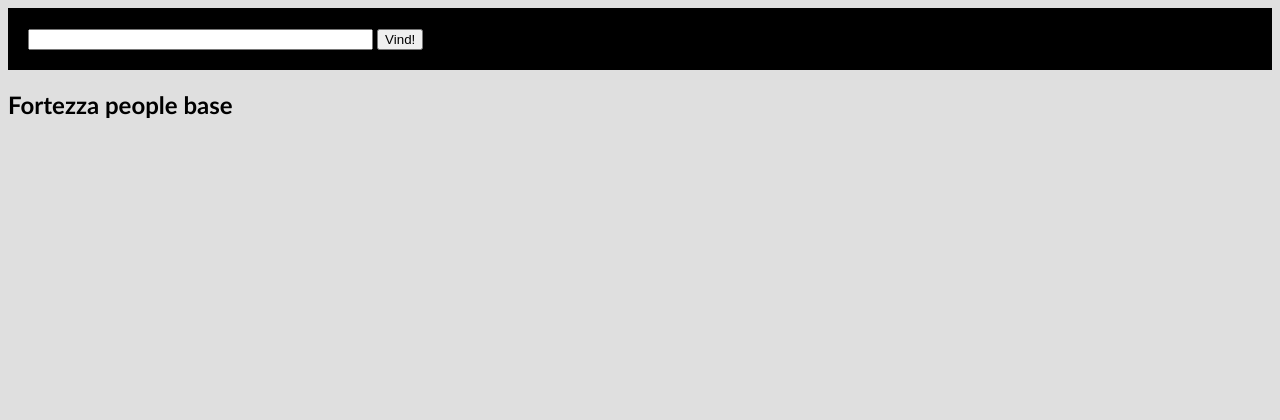
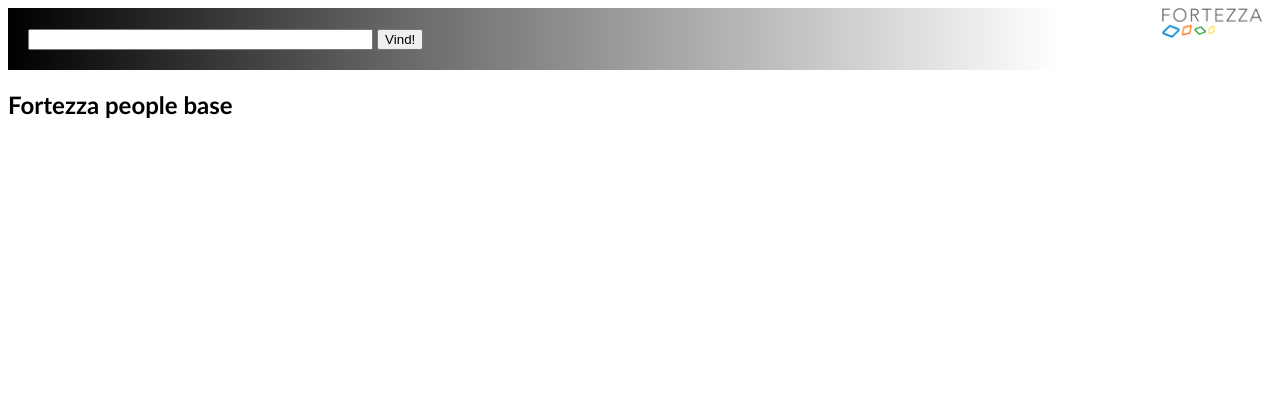
Before and after one commit to xiffy/pplbase, a Flask app: page / in a window 1280 px wide. Shown: the top 420 px of the page. Run offline with Flask 2, Linux system fonts and the light colour scheme; data that the repository does not hold is empty.

Commit message:
Iets met containers. Nu elastic nog

```diff
--- a/app.py
+++ b/app.py
@@ -51,7 +51,7 @@
     else:
         return str(response)
 
-@app.route('/nieuw', methods=["GET", "POST"])
+@app.route('/new', methods=["GET", "POST"])
 def add_person():
     if request.method == 'POST':
         person_save()
--- a/requirements.txt
+++ b/requirements.txt
@@ -18,7 +18,6 @@
 numpy==1.17.4
 pandas==0.25.3
 pycrypto==2.6.1
-PyGObject==3.30.4
 python-dateutil==2.8.1
 pytz==2019.3
 pyxdg==0.25
--- a/static/pplbase.css
+++ b/static/pplbase.css
@@ -1,5 +1,5 @@
 body {
-    background: #dfdfdf;
+    background: #fff ;
     font-family: Calibri, Helvetica, sans-serif;
 }
 
@@ -33,17 +33,29 @@
 }
 
 .pageheader {
-    background: #000;
+    background: linear-gradient(90deg, rgba(0,0,0,1) 0%, rgba(101,101,101,1) 30%, rgba(255,255,255,1) 83%);
     color: #fff;
-    padding: 20px 0;
 }
 .pageheader form {
-    margin: 0 20px;
+    margin: 20px 20px;
+}
+.pageheader .logo {
+    position: relative;
+    top: 0;
+    right: 10px;
+    width: 100px;
+    height: 50px;
+    display: inline-block;
+    background: url('/static/fortezza.png') no-repeat;
+    background-size: contain;
 }
 
 .formwrap {
-    padding: 10px 20px;
+    padding: 10px 10px 10px 20px;
     background: azure;
+    -webkit-box-shadow: 3px 3px 10px 0 rgba(69,69,69,1);
+	-moz-box-shadow: 3px 3px 10px 0 rgba(69,69,69,1);
+	box-shadow: 3px 3px 10px 0 rgba(69,69,69,1);
 }
 .bigbutton {
     padding: 5px 20px;
@@ -81,8 +93,9 @@
 }
 
 .sidebar {
-    background: #fff;
+    background: transparent;
     padding: 10px;
+    margin-right: 10px;
 }
 .buckets ul {
     margin: 0 0 10px 0;
--- a/templates/home.html
+++ b/templates/home.html
@@ -8,6 +8,7 @@
                     <input type="submit" value="Vind!" />
                 </form>
             </div>
+            <div class="logo"></div>
         </div>
 
         <div class="row">
@@ -33,7 +34,9 @@
                 {% endfor %}
             </div>
         </div>
-        <div class="absolution"><a href="/nieuw" title="Voeg jezelf toe">+</a></div>
+        <div class="absolution">
+            <a href="/new" title="Voeg jezelf toe">+</a>
+        </div>
 
 <script
 			  src="https://code.jquery.com/jquery-3.4.1.slim.min.js"
```
Also changed, not shown: static/fortezza.png (added), 1 other file.
